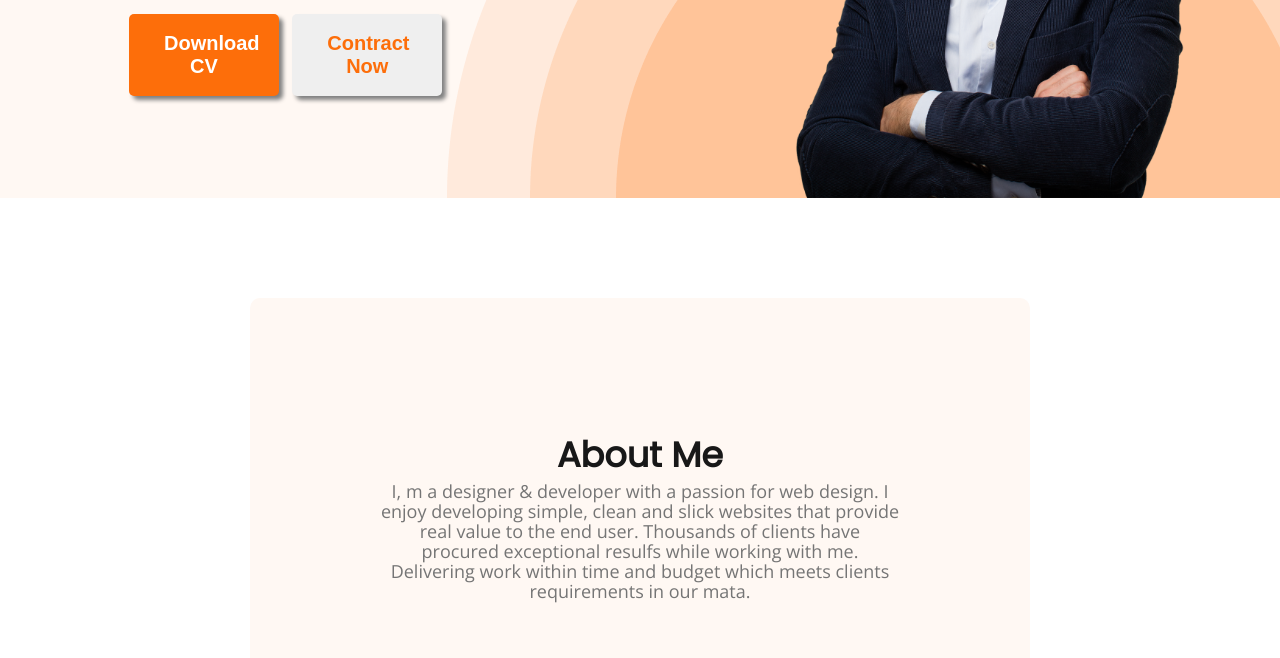
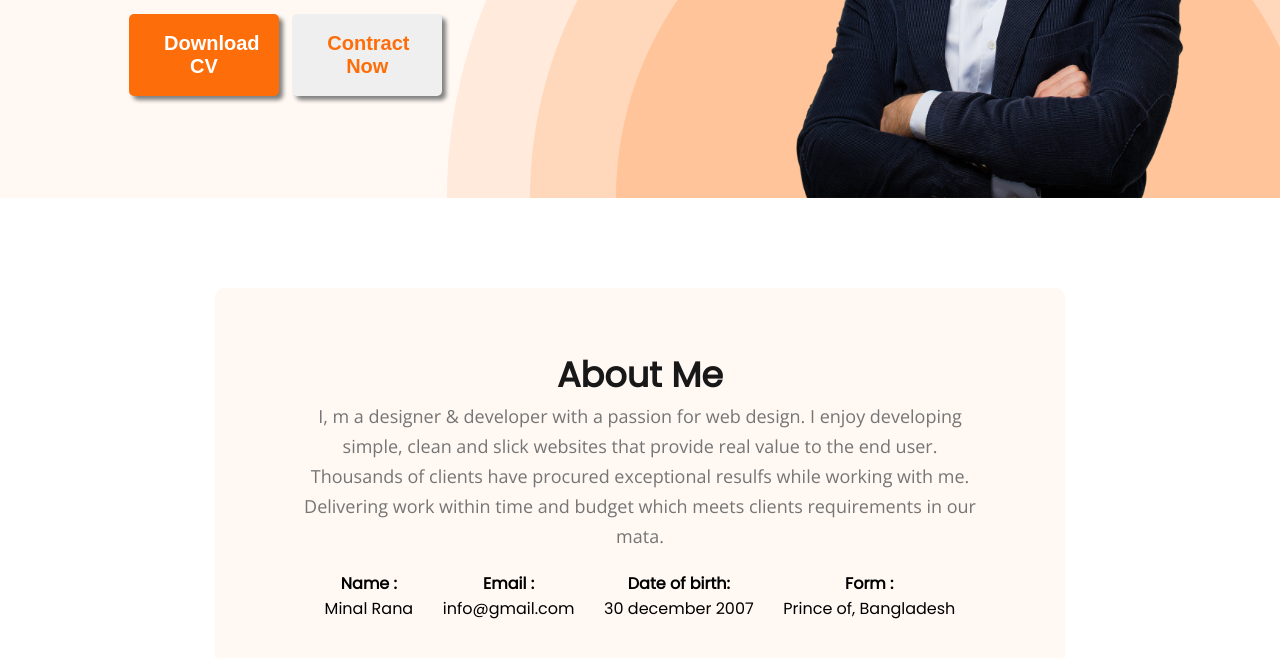
Before and after one commit to minalrana0678/web-developer, a plain HTML site: page index.html in a window 1280 px wide. Shown: the part 480-1138 px from the top of the page. Drawn offline with nearby package versions, Linux system fonts and the light colour scheme.

Commit message:
create about section

```diff
--- a/index.html
+++ b/index.html
@@ -38,10 +38,24 @@
         <section class="about">
             <h3 class="about-title">About Me</h3>
             <p class="about-pera">I, m a designer & developer with a passion for web design. I enjoy developing simple, clean and slick websites that provide real value to the end user. Thousands of clients have procured exceptional resulfs while working with me. Delivering work within time and budget which meets clients requirements in our mata.</p>
-            <!-- <div class="new">
-                <span>Name:
-                    Mary Hardy </span>
-            </div> -->
+            <div class="about-info-container">
+                <div class="about-info">
+                    <h4 class="details">Name :</h4>
+                    <p class="pera-details">Minal Rana</p>
+                </div>
+                <div class="about-info">
+                    <h4 class="details">Email :</h4>
+                    <p class="pera-details">info@gmail.com</p>
+                </div>
+                <div class="about-info">
+                    <h4 class="details">Date of birth:</h4>
+                    <p class="pera-details">30 december 2007</p>
+                </div>
+                <div class="about-info">
+                    <h4 class="details">Form :</h4>
+                    <p class="pera-details">Prince of, Bangladesh</p>
+                </div>
+            </div>
         </section>
 
 
--- a/style.css
+++ b/style.css
@@ -126,8 +126,8 @@ button{
 .about{
     border-radius: 10px;
     background: #FFF8F3;
-    padding:130px;
-    margin: 100px 250px;
+    padding:60px 80px;
+    margin: 90px 0px;
 }
 .about-title{
     color: #181818;
@@ -145,5 +145,15 @@ font-family: Open Sans;
 font-size: 18px;
 /* font-style: normal; */
 font-weight: 400;
-line-height: 20px; /* 166.667% */
+line-height: 30px; /* 166.667% */
 }
+main{
+    max-width: 850px;
+    margin: 0 auto;
+}
+.about-info-container{
+    display: flex;
+    justify-content: space-evenly;
+    text-align: center;
+    margin-top: 20px;
+}
```
